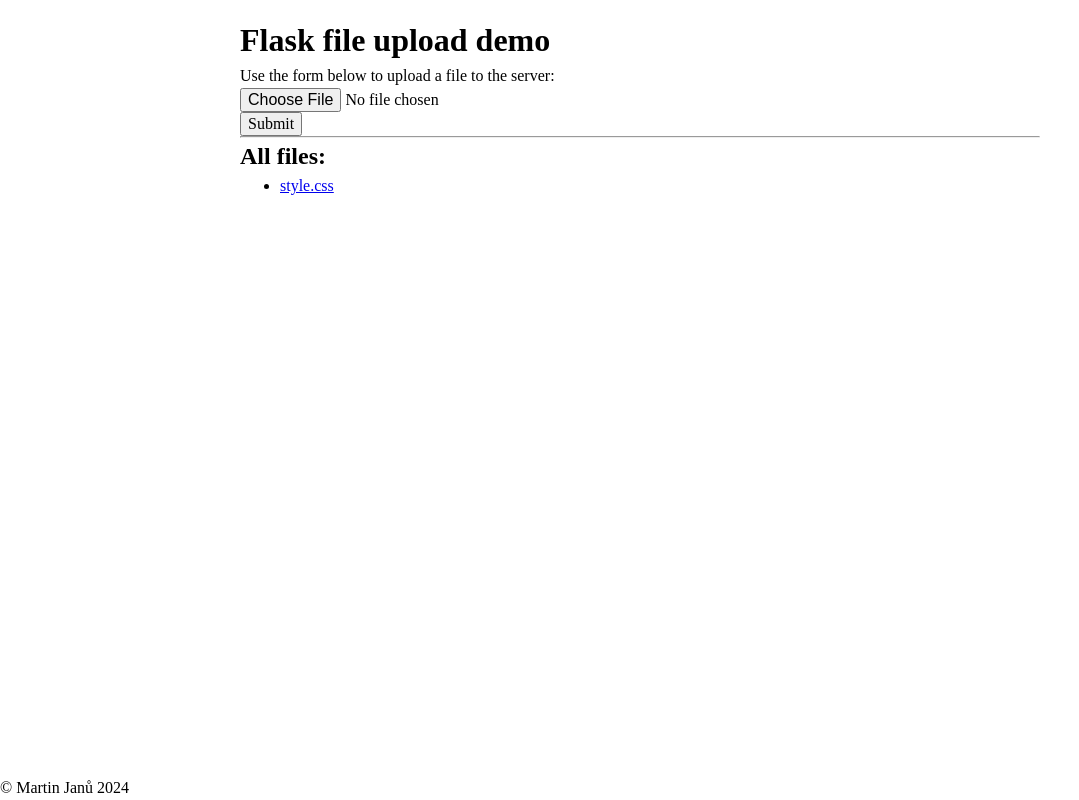
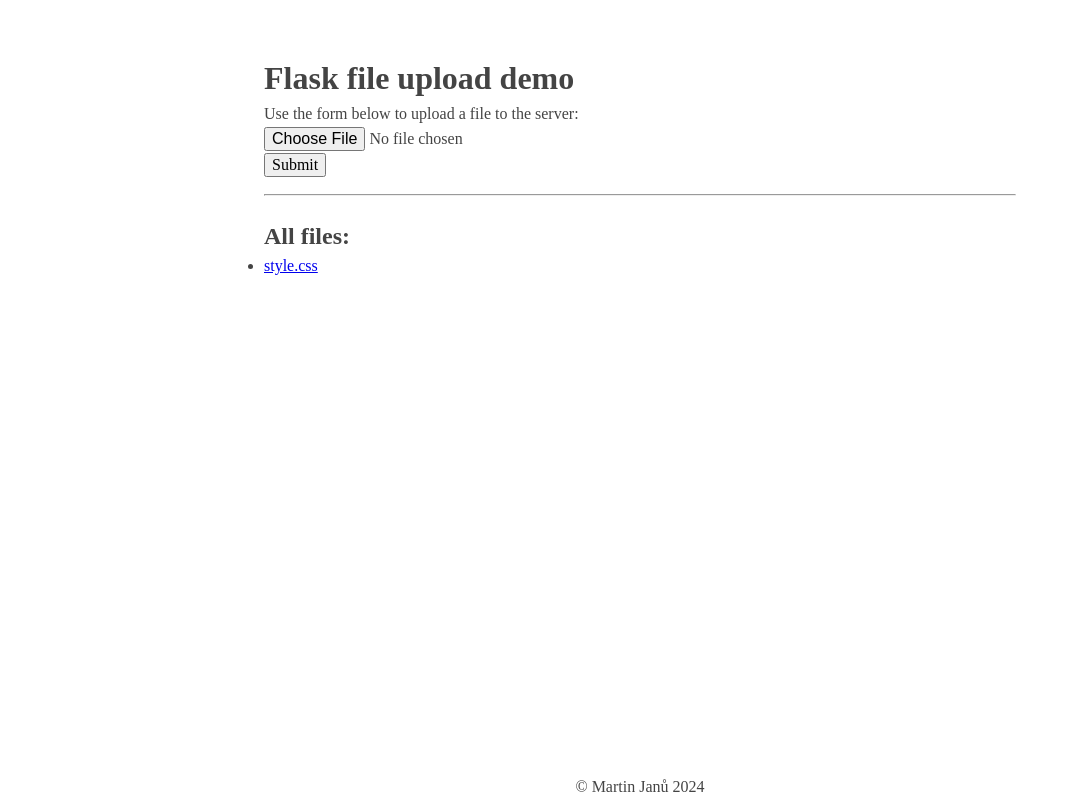
Before and after one commit to xjanu/flask-file-upload-demo, a Flask app: page / in a window 1280 px wide. Shown: the whole page, without its empty margins (0-1079 px from the left). Run offline with Flask 3, Linux system fonts and the light colour scheme.

Commit message:
CSS fixes and improvements

```diff
--- a/static/style.css
+++ b/static/style.css
@@ -39,17 +39,57 @@
 
 /* END css reset */
 
+/* main page layout */
 html,body {
     width: 100%;
     min-height: 100vh;
 }
 
 body {
-    display: grid;
-    grid-template-rows: auto 1fr auto;
+    display: flex;
+    flex-direction: column;
 }
 
 #main {
-    width: 100ch;
-    margin: 1em auto;
+    flex-grow: 1;
+    width: min(100ch, 100%);
+    margin: auto;
+    padding: 1.5em 1.5em;
 }
+
+#footer {
+    display: flex;
+    justify-content: space-evenly;
+}
+
+/* classes */
+.highlight {
+    background-color: #fff0c0;
+}
+
+.deemphasize {
+    color: #808080;
+}
+
+/* tags */
+body {
+    color: #444;
+    line-height:1.6;
+}
+
+h1, h2, h3, h4, h5, h6 {
+    margin-top: 1em;
+    line-height:1.4;
+}
+
+hr {
+    margin: 1em 0em;
+}
+
+ul {
+    padding-left: 0px;
+}
+
+ul ul {
+    padding-left: 40px;
+}
```
